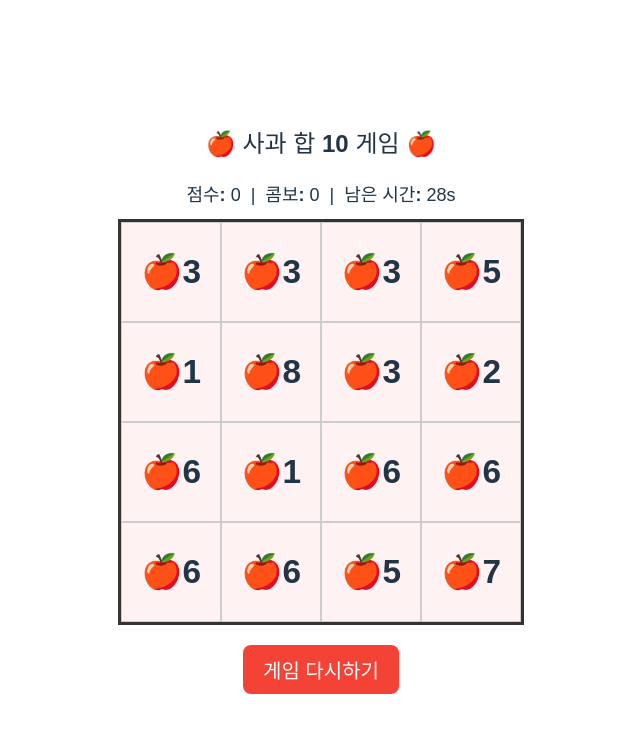
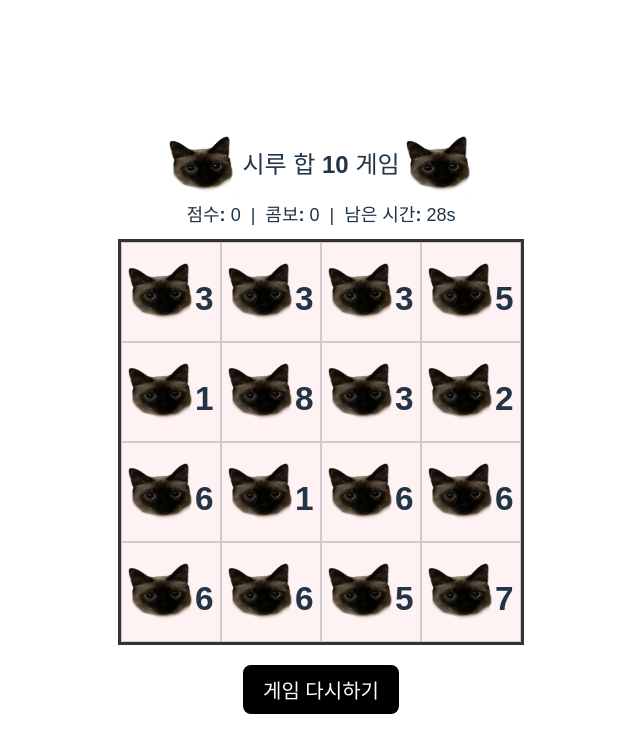
Before and after one commit to yoongoeun-cell/sirugame, a React (Vite) app: page / in a window 1280 px wide. Both pictures are taken after a click on the button "게임 시작하기". Shown: the top 752 px of the page, without its empty margins (319-959 px from the left). Built offline with nearby package versions, Linux system fonts and the light colour scheme.

Commit message:
Fix: 최종 수정사항 반영 및 재배포

```diff
--- a/src/SiruGame.jsx
+++ b/src/SiruGame.jsx
@@ -1,4 +1,5 @@
 import React, { useState, useRef, useEffect } from "react";
+import siruImg from "./assets/siru.png";
 
 const GRID_SIZE = 4;
 const CELL_SIZE = window.innerWidth < 500 ? 60 : 100;
@@ -56,7 +57,7 @@ export default function SiruGame() {
   }, [timeLeft, gameStarted]);
 
   const handleDragStart = (x, y) => {
-    if (isGameOver) return; // 게임 끝나면 무시
+    if (isGameOver) return;
     isDraggingRef.current = true;
     dragStartRef.current = { x, y };
     setDragRect({ left: x, top: y, width: 0, height: 0 });
@@ -64,7 +65,7 @@ export default function SiruGame() {
   };
 
   const handleDragMove = (x, y) => {
-    if (!isDraggingRef.current || isGameOver) return; // 게임 끝나면 무시
+    if (!isDraggingRef.current || isGameOver) return;
     const left = Math.min(dragStartRef.current.x, x);
     const top = Math.min(dragStartRef.current.y, y);
     const width = Math.abs(dragStartRef.current.x - x);
@@ -73,7 +74,7 @@ export default function SiruGame() {
   };
 
   const handleDragEnd = (x, y) => {
-    if (!isDraggingRef.current || isGameOver) return; // 게임 끝나면 무시
+    if (!isDraggingRef.current || isGameOver) return;
     isDraggingRef.current = false;
     setDragRect(null);
     selectCellsInRect(dragStartRef.current, { x, y });
@@ -85,7 +86,7 @@ export default function SiruGame() {
   });
 
   const selectCellsInRect = (start, end) => {
-    if (isGameOver) return; // 게임 끝나면 무시
+    if (isGameOver) return;
     if (!start || !end) return;
     const startIdx = coordToIndex(start);
     const endIdx = coordToIndex(end);
@@ -154,19 +155,19 @@ export default function SiruGame() {
 
     const handleTouchStart = (e) => {
       e.preventDefault();
-      if (isGameOver) return; // 게임 끝나면 무시
+      if (isGameOver) return;
       const { x, y } = getCoord(e);
       handleDragStart(x, y);
     };
     const handleTouchMove = (e) => {
       e.preventDefault();
-      if (isGameOver) return; // 게임 끝나면 무시
+      if (isGameOver) return;
       const { x, y } = getCoord(e);
       handleDragMove(x, y);
     };
     const handleTouchEnd = (e) => {
       e.preventDefault();
-      if (isGameOver) return; // 게임 끝나면 무시
+      if (isGameOver) return;
       const rect = gameArea.getBoundingClientRect();
       const touch = e.changedTouches ? e.changedTouches[0] : e;
       handleDragEnd(touch.clientX - rect.left, touch.clientY - rect.top);
@@ -188,7 +189,32 @@ export default function SiruGame() {
   if (!gameStarted) {
     return (
       <div style={{ textAlign: "center" }}>
-        <h2>🍎 사과 합 10 게임 🍎</h2>
+        <h2>
+          {" "}
+          <img
+            src={siruImg}
+            alt="siru"
+            style={{
+              width: CELL_SIZE / 1.5,
+              height: CELL_SIZE / 1.5,
+              pointerEvents: "none",
+              position: "relative",
+              top: "30px",
+            }}
+          />{" "}
+          시루 합 10 게임{" "}
+          <img
+            src={siruImg}
+            alt="siru"
+            style={{
+              width: CELL_SIZE / 1.5,
+              height: CELL_SIZE / 1.5,
+              pointerEvents: "none",
+              position: "relative",
+              top: "30px",
+            }}
+          />
+        </h2>
         <h4 style={{ textAlign: "right", marginTop: ".5px" }}>
           만든이 : 고순이
         </h4>
@@ -198,7 +224,7 @@ export default function SiruGame() {
             fontSize: "24px",
             padding: "12px 24px",
             cursor: "pointer",
-            backgroundColor: "#F44336",
+            backgroundColor: "black",
             color: "#fff",
             border: "none",
             borderRadius: "8px",
@@ -218,7 +244,32 @@ export default function SiruGame() {
         textAlign: "center",
       }}
     >
-      <h2>🍎 사과 합 10 게임 🍎</h2>
+      <h2>
+        {" "}
+        <img
+          src={siruImg}
+          alt="siru"
+          style={{
+            width: CELL_SIZE / 1.5,
+            height: CELL_SIZE / 1.5,
+            pointerEvents: "none",
+            position: "relative",
+            top: "30px",
+          }}
+        />{" "}
+        시루 합 10 게임{" "}
+        <img
+          src={siruImg}
+          alt="siru"
+          style={{
+            width: CELL_SIZE / 1.5,
+            height: CELL_SIZE / 1.5,
+            pointerEvents: "none",
+            position: "relative",
+            top: "30px",
+          }}
+        />
+      </h2>
       <div style={{ fontSize: "18px", marginBottom: "10px" }}>
         <strong>점수:</strong> {score} &nbsp;|&nbsp; <strong>콤보:</strong>{" "}
         {combo} &nbsp;|&nbsp; <strong>남은 시간:</strong> {timeLeft}s
@@ -287,7 +338,18 @@ export default function SiruGame() {
                   userSelect: "none",
                 }}
               >
-                🍎{num}
+                <img
+                  src={siruImg}
+                  alt="siru"
+                  style={{
+                    width: CELL_SIZE / 1.5,
+                    height: CELL_SIZE / 1.5,
+                    pointerEvents: "none",
+                    position: "relative",
+                    top: "20px",
+                  }}
+                />
+                {num}
               </div>
             );
           })
@@ -315,7 +377,7 @@ export default function SiruGame() {
           padding: "10px 20px",
           cursor: "pointer",
           marginTop: "20px",
-          backgroundColor: "#F44336",
+          backgroundColor: "black",
           color: "#fff",
           border: "none",
           borderRadius: "8px",
```
